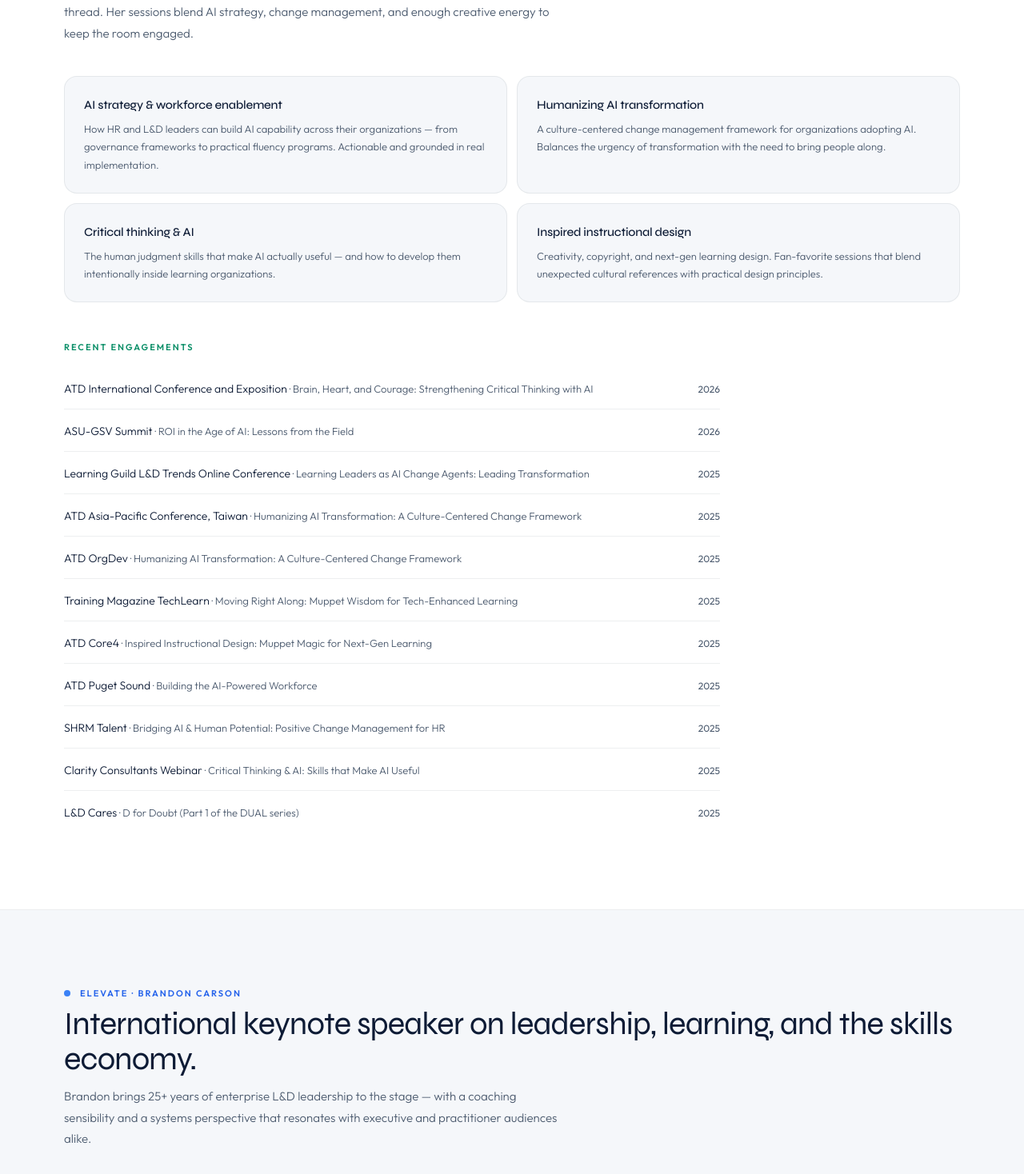
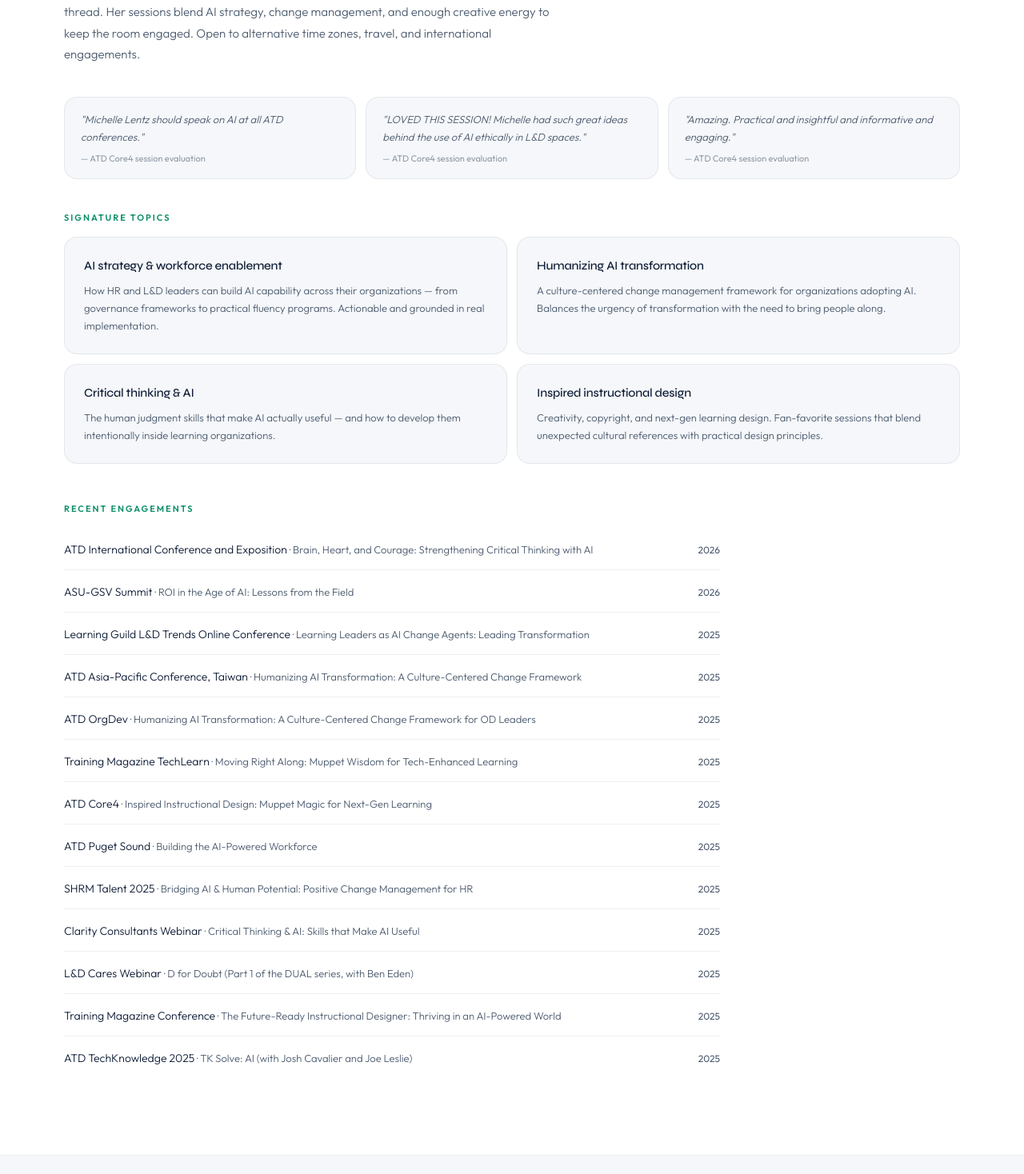
Before and after one commit to msuzann3/ie-site, a Next.js app: page /speaking in a window 1280 px wide. Shown: the part 882-2350 px from the top of the page at 80% size. Built offline with nearby package versions, Linux system fonts and the light colour scheme.

Commit message:
add Brandon's speaking history to speaking page

```diff
--- a/app/speaking/page.tsx
+++ b/app/speaking/page.tsx
@@ -45,18 +45,38 @@
   },
 ]
 
-const MICHELLE_RECENT = [
-  { event: 'ATD International Conference and Exposition', topic: 'Brain, Heart, and Courage: Strengthening Critical Thinking with AI', yr: '2026' },
+const MICHELLE_RECENT: { event: string; topic: string; yr: string; href?: string }[] = [
+  { event: 'ATD International Conference and Exposition', topic: 'Brain, Heart, and Courage: Strengthening Critical Thinking with AI', yr: '2026', href: 'https://atdconference.td.org/' },
   { event: 'ASU-GSV Summit', topic: 'ROI in the Age of AI: Lessons from the Field', yr: '2026' },
-  { event: 'Learning Guild L&D Trends Online Conference', topic: 'Learning Leaders as AI Change Agents: Leading Transformation', yr: '2025' },
-  { event: 'ATD Asia-Pacific Conference, Taiwan', topic: 'Humanizing AI Transformation: A Culture-Centered Change Framework', yr: '2025' },
-  { event: 'ATD OrgDev', topic: 'Humanizing AI Transformation: A Culture-Centered Change Framework', yr: '2025' },
-  { event: 'Training Magazine TechLearn', topic: 'Moving Right Along: Muppet Wisdom for Tech-Enhanced Learning', yr: '2025' },
-  { event: 'ATD Core4', topic: 'Inspired Instructional Design: Muppet Magic for Next-Gen Learning', yr: '2025' },
-  { event: 'ATD Puget Sound', topic: 'Building the AI-Powered Workforce', yr: '2025' },
-  { event: 'SHRM Talent', topic: 'Bridging AI & Human Potential: Positive Change Management for HR', yr: '2025' },
+  { event: 'Learning Guild L&D Trends Online Conference', topic: 'Learning Leaders as AI Change Agents: Leading Transformation', yr: '2025', href: 'https://www.learningguild.com/online-events-archive/learning-leaders-as-ai-change-agents-leading-transformation' },
+  { event: 'ATD Asia-Pacific Conference, Taiwan', topic: 'Humanizing AI Transformation: A Culture-Centered Change Framework', yr: '2025', href: 'https://www.atdapc.org.tw/en' },
+  { event: 'ATD OrgDev', topic: 'Humanizing AI Transformation: A Culture-Centered Change Framework for OD Leaders', yr: '2025', href: 'https://orgdev.td.org/' },
+  { event: 'Training Magazine TechLearn', topic: 'Moving Right Along: Muppet Wisdom for Tech-Enhanced Learning', yr: '2025', href: 'https://www.techlearnconference.com/' },
+  { event: 'ATD Core4', topic: 'Inspired Instructional Design: Muppet Magic for Next-Gen Learning', yr: '2025', href: 'https://core4.td.org/' },
+  { event: 'ATD Puget Sound', topic: 'Building the AI-Powered Workforce', yr: '2025', href: 'https://www.atdpugetsound.org/event-6272616' },
+  { event: 'SHRM Talent 2025', topic: 'Bridging AI & Human Potential: Positive Change Management for HR', yr: '2025', href: 'https://conferences.shrm.org/conference/2025-talent-conference-expo/' },
   { event: 'Clarity Consultants Webinar', topic: 'Critical Thinking & AI: Skills that Make AI Useful', yr: '2025', href: 'https://youtu.be/bMhSzhuDAiE?si=RzfQ1BFv8xbIfVKV' },
-  { event: 'L&D Cares', topic: 'D for Doubt (Part 1 of the DUAL series)', yr: '2025', href: 'https://youtu.be/1IvevlJrGco?si=TCV2Kzjv4w_ffUvh' },
+  { event: 'L&D Cares Webinar', topic: 'D for Doubt (Part 1 of the DUAL series, with Ben Eden)', yr: '2025', href: 'https://youtu.be/1IvevlJrGco?si=TCV2Kzjv4w_ffUvh' },
+  { event: 'Training Magazine Conference', topic: 'The Future-Ready Instructional Designer: Thriving in an AI-Powered World', yr: '2025', href: 'https://www.trainingconference.com/2025/index.cfm' },
+  { event: 'ATD TechKnowledge 2025', topic: 'TK Solve: AI (with Josh Cavalier and Joe Leslie)', yr: '2025', href: 'https://techknowledge.td.org/' },
+]
+
+const BRANDON_ENGAGEMENTS: { event: string; topic?: string; loc?: string; yr: string; href?: string }[] = [
+  { event: 'ATD International Conference & Exposition', loc: 'Los Angeles', yr: '2025', href: 'https://atdconference.td.org/' },
+  { event: 'DevLearn', yr: '2025', href: 'https://devlearn.com/' },
+  { event: 'ATD Asia-Pacific Conference', topic: 'Keynote', loc: 'Taiwan', yr: '2025', href: 'https://www.atdapc.org.tw/en' },
+  { event: 'Stockholm Learning Conference', topic: 'Keynote', yr: '2025', href: 'https://learningconference.se/' },
+  { event: 'London iVentive', yr: '2025', href: 'https://iventiv.com/events/talent-management/talent-management-london-executive-knowledge-exchange-0' },
+  { event: 'Paris iVentive', yr: '2025', href: 'https://iventiv.com/events/learning-futures/learning-futures-paris-executive-knowledge-exchange-5' },
+  { event: 'ATD Southwest Learning Summit', topic: 'Keynote', loc: 'Dallas', yr: '2025', href: 'https://www.tddallas.org/event-5876369' },
+  { event: 'ATD Puget Sound', topic: 'Building the AI-Powered Workforce (with Michelle Lentz)', yr: '2025', href: 'https://www.atdpugetsound.org/event-6272616' },
+  { event: 'Albany ATD', yr: '2025' },
+  { event: 'Learning Technologies', loc: 'London', yr: '2025', href: 'https://www.learningtechnologies.co.uk/' },
+  { event: 'Docebo Inspire', yr: '2025', href: 'https://inspire.docebo.com/' },
+  { event: 'ATD TechKnowledge', topic: 'Rock Stars L&D Panel', yr: '2025', href: 'https://techknowledge.td.org/' },
+  { event: 'TrainingPros Roundtable: Talent Sustainability', loc: 'Dallas', yr: '2024' },
+  { event: 'Houston ATD', topic: 'Closing Keynote', yr: '2024', href: 'https://tdhouston.org/' },
+  { event: 'Cognota LearnOps Virtual Summit', topic: 'Leveraging an L&D Playbook to Improve Performance', yr: '2024', href: 'https://cognota.com/virtual-learnops-summit-2024/' },
 ]
 
 const MICHELLE_ARCHIVE = [
@@ -67,15 +87,27 @@
   { event: 'ATD International Conference & Exposition', topic: 'Down the Rabbit Hole: Design Thinking for AI', yr: '2024' },
   { event: 'Learning Technologies London', topic: 'Down the Rabbit Hole: Design Thinking for AI', yr: '2024' },
   { event: 'Learning Guild', topic: 'Bridging AI & Human Potential Through Change Management for L&D', yr: '2024' },
+  { event: 'Learning Guild', topic: 'Down the Rabbit Hole: Design Thinking for AI', yr: '2024' },
   { event: 'Learning Guild Learning Solutions', topic: "Keepin' It Legal: Creative Commons, Copyright, and Free Stuff", yr: '2022' },
   { event: 'ATD TechKnowledge', topic: 'Fearless Instructional Design: Learning from the Imagination of Jim Henson', yr: '2020' },
   { event: 'ATD TechKnowledge', topic: 'Putting the Human Back in HR', yr: '2018' },
   { event: 'ATD Atlanta ACE', topic: "Keynote — Keepin' It Legal: Creative Commons, Copyright, and Free Stuff", yr: '2014' },
+  { event: 'ATD TechKnowledge', topic: "Keepin' It Legal; Pragmatic Principles of Mobile Design", yr: '2014' },
   { event: 'DevLearn', topic: 'Fearless Instructional Design; Creative Commons and Open Source', yr: '2013' },
   { event: 'mLearnCon', topic: "Keepin' It Legal: Copyright and Creative Commons for Mobile", yr: '2013' },
+  { event: 'Training Conference', topic: "Keepin' It Legal; Instructional Design for Mobile Devices", yr: '2013' },
   { event: 'DevLearn', topic: 'Social Media Policy and Training', yr: '2012' },
   { event: 'mLearnCon', topic: 'Designing for Multiple Devices', yr: '2012' },
+  { event: 'ATD TechKnowledge', topic: "Yours, Mine, & Ours: Copyright & Creative Commons", yr: '2012' },
   { event: 'DevLearn', topic: 'Engaging with Enterprise Social Media; Yours, Mine, & Ours', yr: '2011' },
+  { event: 'Learning Guild Learning Solutions', topic: "Advanced Twitter; Keepin' It Legal", yr: '2011' },
+  { event: 'ATD TechKnowledge', topic: 'Social Media 101; Beyond Search; TK Talks', yr: '2011' },
+]
+
+const TESTIMONIALS = [
+  '"Michelle Lentz should speak on AI at all ATD conferences."',
+  '"LOVED THIS SESSION! Michelle had such great ideas behind the use of AI ethically in L&D spaces."',
+  '"Amazing. Practical and insightful and informative and engaging."',
 ]
 
 export default function SpeakingPage() {
@@ -104,7 +136,7 @@
             <br className="hidden md:block" /> learning, and the future of work.
           </h1>
           <p className="text-[16px] md:text-[18px] text-white/60 font-light leading-relaxed max-w-[600px] mb-8">
-            Michelle and Brandon speak to HR and L&D audiences at conferences, corporate events, and leadership gatherings worldwide. Sessions blend strategy, plain language, and practical examples.
+            Michelle and Brandon speak to HR and L&D audiences at conferences, corporate events, and leadership gatherings worldwide. Sessions range from keynotes to half-day workshops and can be tailored to your audience.
           </p>
           <a
             href="mailto:speaking@innovate-elevate.ai"
@@ -131,10 +163,27 @@
             Speaker, facilitator, and explainer of complicated things.
           </h2>
           <p className="text-[15px] text-text-mid font-light leading-relaxed max-w-[620px] mb-10">
-            Michelle helps audiences make sense of emerging technology without losing the human thread. Her sessions blend AI strategy, change management, and enough creative energy to keep the room engaged.
+            Michelle helps audiences make sense of emerging technology without losing the human thread. Her sessions blend AI strategy, change management, and enough creative energy to keep the room engaged. Open to alternative time zones, travel, and international engagements.
           </p>
 
+          {/* Testimonials */}
+          <div className="flex flex-col md:flex-row gap-3 mb-10">
+            {TESTIMONIALS.map((t) => (
+              <div
+                key={t}
+                className="flex-1 bg-[#F5F7FA] rounded-2xl px-5 py-4"
+                style={{ border: '0.5px solid rgba(13,27,53,0.07)' }}
+              >
+                <p className="text-[13px] text-text-mid font-light leading-[1.7] italic">{t}</p>
+                <p className="text-[11px] text-text-mid/60 mt-2">— ATD Core4 session evaluation</p>
+              </div>
+            ))}
+          </div>
+
           {/* Topics */}
+          <p className="text-[11px] font-semibold uppercase tracking-[0.125rem] text-emerald mb-4">
+            Signature topics
+          </p>
           <div className="grid grid-cols-1 md:grid-cols-2 gap-3 mb-12">
             {MICHELLE_TOPICS.map((t) => (
               <div
@@ -158,15 +207,13 @@
             {MICHELLE_RECENT.map((e) => (
               <div key={`${e.event}-${e.yr}`} className="py-3.5 flex items-baseline gap-4 justify-between">
                 <div className="flex-1 min-w-0">
-                  <span className="text-[14px] text-midnight font-light">
-                    {e.href ? (
-                      <a href={e.href} target="_blank" rel="noopener noreferrer" className="hover:text-emerald transition-colors">
-                        {e.event}
-                      </a>
-                    ) : (
-                      e.event
-                    )}
-                  </span>
+                  {e.href ? (
+                    <a href={e.href} target="_blank" rel="noopener noreferrer" className="text-[14px] text-midnight font-light hover:text-emerald transition-colors">
+                      {e.event}
+                    </a>
+                  ) : (
+                    <span className="text-[14px] text-midnight font-light">{e.event}</span>
+                  )}
                   <span className="text-[13px] text-text-mid font-light"> · {e.topic}</span>
                 </div>
                 <span className="text-[12px] text-text-mid flex-shrink-0">{e.yr}</span>
@@ -195,7 +242,11 @@
             Brandon brings 25+ years of enterprise L&D leadership to the stage — with a coaching sensibility and a systems perspective that resonates with executive and practitioner audiences alike.
           </p>
 
-          <div className="grid grid-cols-1 md:grid-cols-2 gap-3">
+          {/* Topics */}
+          <p className="text-[11px] font-semibold uppercase tracking-[0.125rem] text-blue-600 mb-4">
+            Signature topics
+          </p>
+          <div className="grid grid-cols-1 md:grid-cols-2 gap-3 mb-12">
             {BRANDON_TOPICS.map((t) => (
               <div
                 key={t.title}
@@ -209,6 +260,29 @@
               </div>
             ))}
           </div>
+
+          {/* Engagements */}
+          <p className="text-[11px] font-semibold uppercase tracking-[0.125rem] text-blue-600 mb-4">
+            Recent engagements
+          </p>
+          <div className="flex flex-col divide-y divide-[rgba(13,27,53,0.10)] max-w-[820px]">
+            {BRANDON_ENGAGEMENTS.map((e) => (
+              <div key={`${e.event}-${e.yr}`} className="py-3.5 flex items-baseline gap-4 justify-between">
+                <div className="flex-1 min-w-0">
+                  {e.href ? (
+                    <a href={e.href} target="_blank" rel="noopener noreferrer" className="text-[14px] text-midnight font-light hover:text-blue-600 transition-colors">
+                      {e.event}
+                    </a>
+                  ) : (
+                    <span className="text-[14px] text-midnight font-light">{e.event}</span>
+                  )}
+                  {e.topic && <span className="text-[13px] text-text-mid font-light"> · {e.topic}</span>}
+                  {e.loc && <span className="text-[13px] text-text-mid font-light"> · {e.loc}</span>}
+                </div>
+                <span className="text-[12px] text-text-mid flex-shrink-0">{e.yr}</span>
+              </div>
+            ))}
+          </div>
         </div>
       </section>
 
@@ -216,13 +290,13 @@
       <section className="px-5 py-16 md:px-20 md:py-24 border-b border-[rgba(13,27,53,0.08)]">
         <div className="max-w-[1180px]">
           <p className="text-[11px] font-semibold uppercase tracking-[0.125rem] text-emerald mb-2">
-            Archive
+            Archive · Michelle Lentz
           </p>
           <h2
             className="font-display font-normal text-midnight mb-8 leading-snug"
             style={{ fontSize: 'clamp(22px, 3vw, 32px)', letterSpacing: '-0.05rem' }}
           >
-            Earlier presentations — Michelle Lentz
+            Earlier presentations
           </h2>
           <div className="flex flex-col divide-y divide-[rgba(13,27,53,0.07)] max-w-[820px]">
             {MICHELLE_ARCHIVE.map((e) => (
@@ -251,7 +325,7 @@
             Bring Michelle or Brandon to your event.
           </h2>
           <p className="text-[15px] text-white/60 font-light leading-relaxed mb-8">
-            We speak at conferences, corporate offsites, leadership summits, and virtual events. Open to alternative time zones, travel, and international engagements. Reach out with your event details and we&apos;ll respond within two business days.
+            We speak at conferences, corporate offsites, leadership summits, and virtual events. Sessions can be tailored as workshops ranging from 1–4 hours. Reach out with your event details and we&apos;ll respond within two business days.
           </p>
           <div className="flex flex-col sm:flex-row gap-3">
             <a
```
